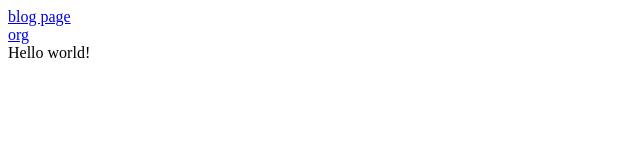
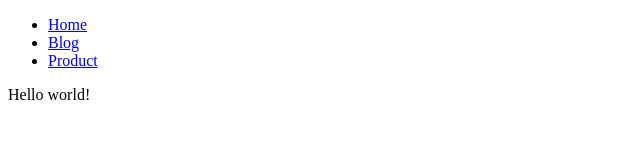
Before and after one commit to sweeptic/Gatsby-Tutorial-and-Projects-Course, a Gatsby site: page / in a window 1280 px wide. Shown: the whole page, without its empty margins (0-640 px from the left). Built offline with nearby package versions, Linux system fonts and the light colour scheme; Gatsby itself is replaced by a stand-in of ours.

Commit message:
6. navbar

```diff
--- /dev/null
+++ b/src/component/Navbar.js
@@ -0,0 +1,22 @@
+import { Link } from "gatsby"
+import React from "react"
+
+const Navbar = () => {
+  return (
+    <nav>
+      <ul>
+        <li>
+          <Link to="/">Home</Link>
+        </li>
+        <li>
+          <Link to="/blog/">Blog</Link>
+        </li>
+        <li>
+          <Link to="/products/">Product</Link>
+        </li>
+      </ul>
+    </nav>
+  )
+}
+
+export default Navbar
--- a/src/pages/index.js
+++ b/src/pages/index.js
@@ -1,15 +1,10 @@
-import { Link } from "gatsby"
 import React from "react"
+import Navbar from "../component/Navbar"
 
 export default function Home() {
   return (
     <div>
-      <div>
-        <Link to="/blog/">blog page</Link>
-      </div>
-      <div>
-        <a href="https://www.gatsby.org">org</a>
-      </div>
+      <Navbar />
       Hello world!
     </div>
   )
```
